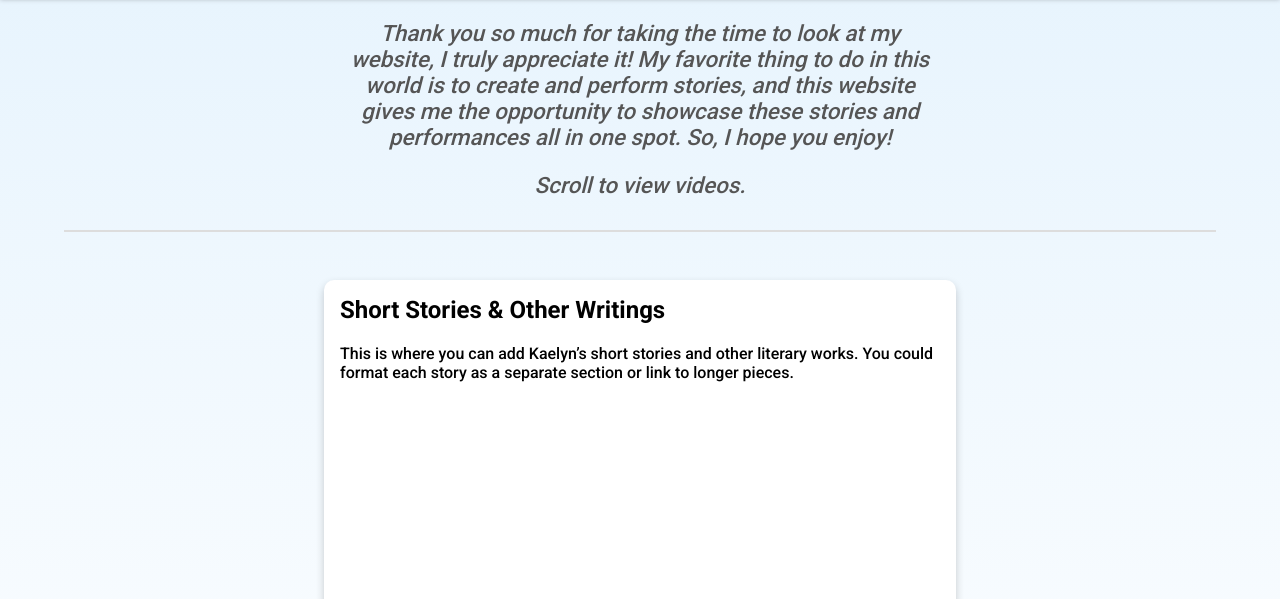
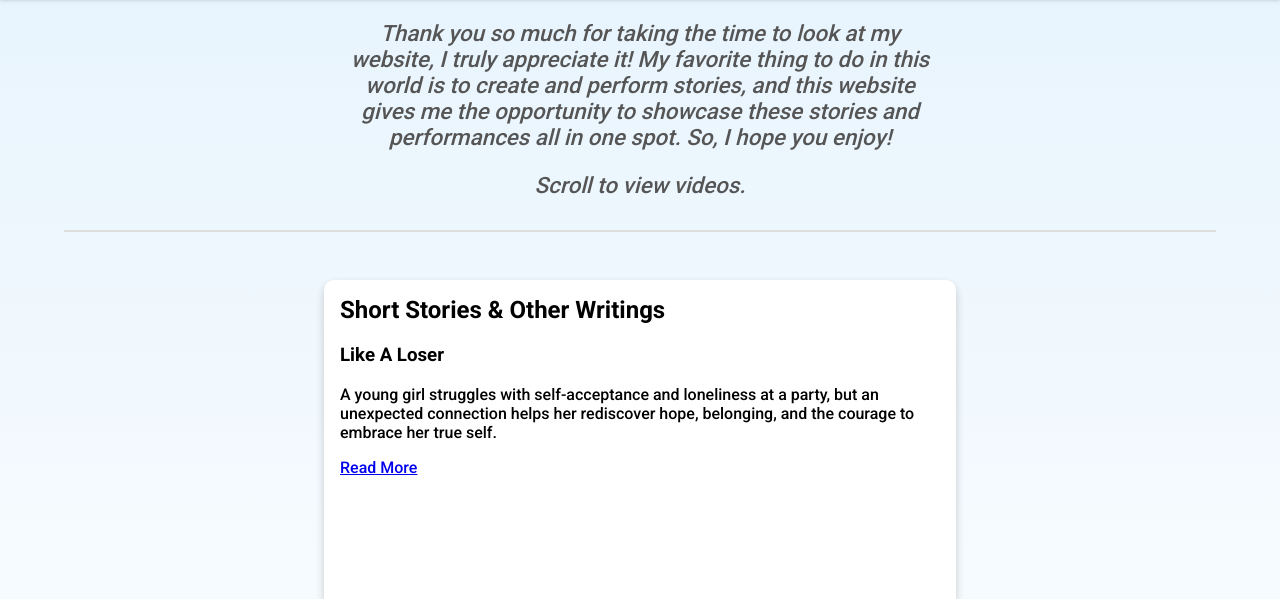
Before and after one commit to klnewman2/klnewman2.github.io, a plain HTML site: page index.html in a window 1280 px wide. Both pictures are taken after a click on the link "Stories". Shown: the part 201-800 px from the top of the page. Drawn offline with Linux system fonts and the light colour scheme.

Commit message:
Update index.html

```diff
--- a/index.html
+++ b/index.html
@@ -149,6 +149,9 @@
         height: auto;
       }
     }
+    .read-more {
+      text-align: center;
+    }
   </style>
 </head>
 <body>
@@ -226,10 +229,11 @@
 
     <div class="column" id="stories-section">
       <h2>Short Stories &amp; Other Writings</h2>
-      <p>
-        This is where you can add Kaelyn’s short stories and other literary works.
-        You could format each story as a separate section or link to longer pieces.
-      </p>
+      <div>
+        <h3>Like A Loser</h3>
+        <p>A young girl struggles with self-acceptance and loneliness at a party, but an unexpected connection helps her rediscover hope, belonging, and the courage to embrace her true self.</p>
+        <a href="story1.html" class="read-more">Read More</a>
+      </div>
     </div>
   </div>
 
```
